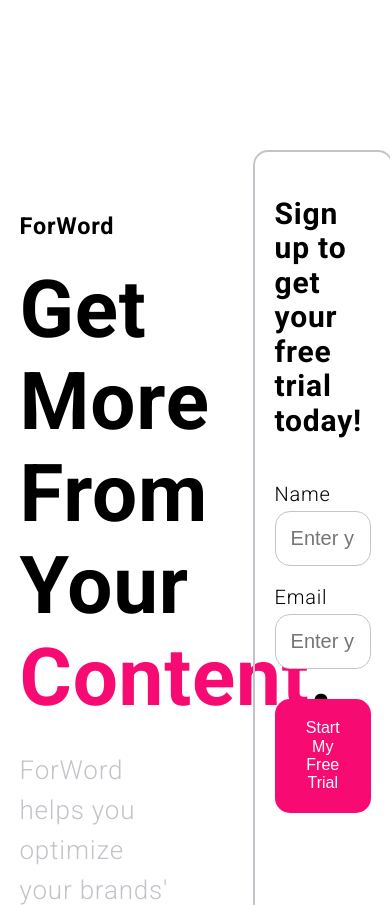
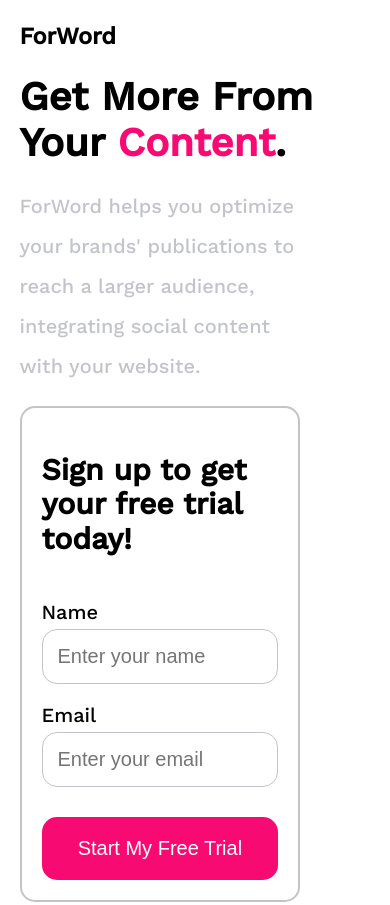
Before and after one commit to camiaparicio/forWord, a plain HTML site: page index.html in a window 390 px wide. Shown: the top 905 px of the page. Drawn offline with nearby package versions, Linux system fonts and the light colour scheme.

Commit message:
media queries

```diff
--- a/index.html
+++ b/index.html
@@ -8,7 +8,7 @@
     <!-- google fonts -->
     <link rel="preconnect" href="https://fonts.googleapis.com">
     <link rel="preconnect" href="https://fonts.gstatic.com" crossorigin>
-    <link href="https://fonts.googleapis.com/css2?family=Roboto:wght@300;700&display=swap" rel="stylesheet">
+    <link href="https://fonts.googleapis.com/css2?family=Work+Sans:wght@300;500&display=swap" rel="stylesheet">
 
 
     <link rel="stylesheet" href="style.css">
--- a/style.css
+++ b/style.css
@@ -13,10 +13,9 @@
 /* styling */
 
 html {
-    font-family: 'Roboto', sans-serif;
+    font-family: 'Work Sans', sans-serif;
     font-size: 125%; /* 20px default */
     color: black;
-    letter-spacing: 0.04rem;
 }
 
 .wrapper {
@@ -36,7 +35,7 @@
 
 p {
     color: #c2c4c9;
-    width: 80%;
+    width: 85%;
     line-height: 40px;
     font-size: 1.3rem;
 }
@@ -83,7 +82,7 @@
     color: white;
     cursor: pointer;
     border: none;
-    font-size: 0.8rem;
+    font-size: 1rem;
     margin-top: 30px;
 }
 
@@ -149,3 +148,48 @@
 .overlay.active {
     display: block;
 }
+
+/* media queries */
+
+/* Portrait tablet and small desktops */
+@media (max-width: 940px) {
+
+    .flexContainer{
+        flex-direction: column;
+    }
+
+    .leftSection{
+        width: 100%;
+        margin: 0 0 0 0;
+    }
+
+    .rightSection{
+        width: 80%;
+        margin: 0 0 0 0;
+    }
+
+    .modal{
+        width: 50%;
+    }
+}
+
+/* Landscape phones and down */
+@media (max-width: 480px) {
+
+    h1{
+        font-size: 2rem;
+    }
+
+    p{
+        font-size: 1rem;
+    }
+
+    .modalText > h1 {
+        font-size: 1.5rem;
+    }
+
+    .modalText > p {
+        font-size: 1rem;
+        line-height: 20px;
+    }
+}
```
Also changed, not shown: img.png.
